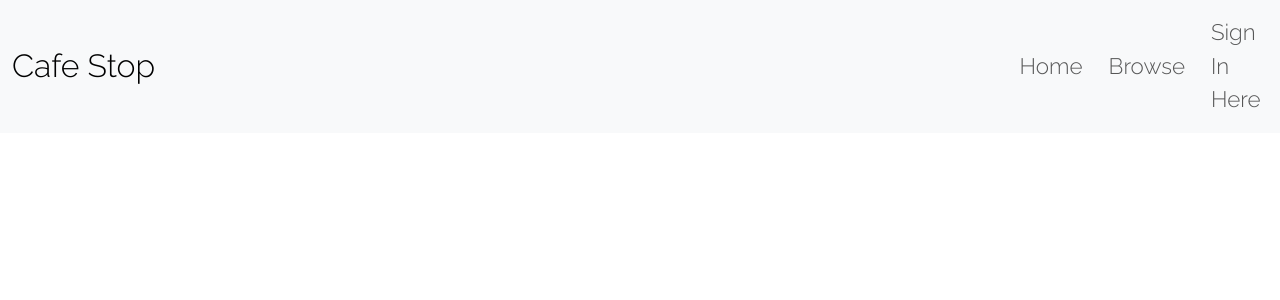
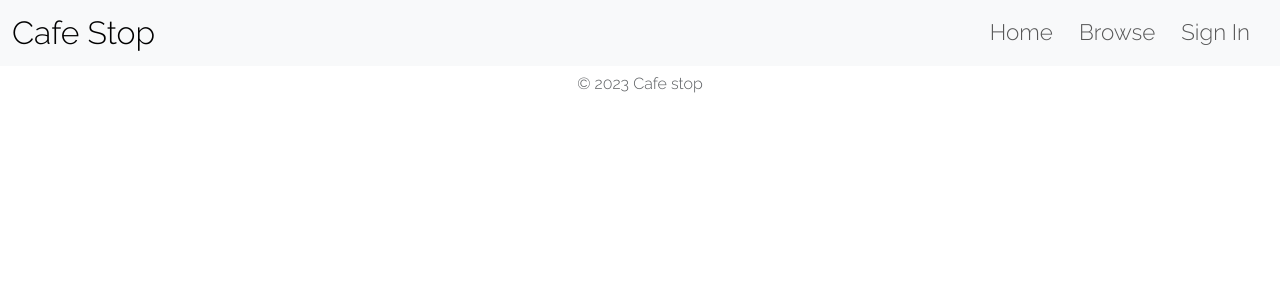
Before and after one commit to MattuW4/cafe-stop, a Django app: page / in a window 1280 px wide. Shown: the top 300 px of the page. Run offline with Django 3.2, Linux system fonts and the light colour scheme; data that the repository does not hold is empty; some libraries are stand-ins or nearby versions.

Commit message:
Move closing div in base template to enclose nav items and add bootstrap id for collapse button

```diff
--- a/templates/base.html
+++ b/templates/base.html
@@ -60,8 +60,10 @@
         >
           <span class="navbar-toggler-icon"></span>
         </button>
-      </div>
-      <div class="collapse navbar-collapse justify-content-end">
+        <div
+          class="collapse navbar-collapse justify-content-end"
+          id="navbarSupportedContent"
+        >
           <ul class="navbar-nav ms-auto mb-2 mb-lg-0" id="nav-content">
             <li class="nav-item">
               <a class="nav-link" href="#">Home</a>
@@ -70,9 +72,10 @@
               <a class="nav-link" href="{% url 'browse' %}">Browse</a>
             </li>
             <li class="nav-item">
-            <a class="nav-link" href="#">Sign In Here</a>
+              <a class="nav-link" href="#">Sign In </a>
             </li>
           </ul>
+        </div>
       </div>
     </nav>
     <!-- Main body-->
@@ -83,7 +86,7 @@
         <p class="text-center text-muted">© 2023 Cafe stop</p>
       </div>
     </footer>
-    <!-- Bootstrap v5.3.2 JS Script Link from https://www.bootstrapcdn.com/ -->
+    <!-- Bootstrap v5.3.2 JS Script from https://www.bootstrapcdn.com/ -->
     <script
       src="https://cdn.jsdelivr.net/npm/bootstrap@5.3.2/dist/js/bootstrap.bundle.min.js"
       integrity="sha384-C6RzsynM9kWDrMNeT87bh95OGNyZPhcTNXj1NW7RuBCsyN/o0jlpcV8Qyq46cDfL"
```
Lines whose indentation alone changed are shown as unchanged.
